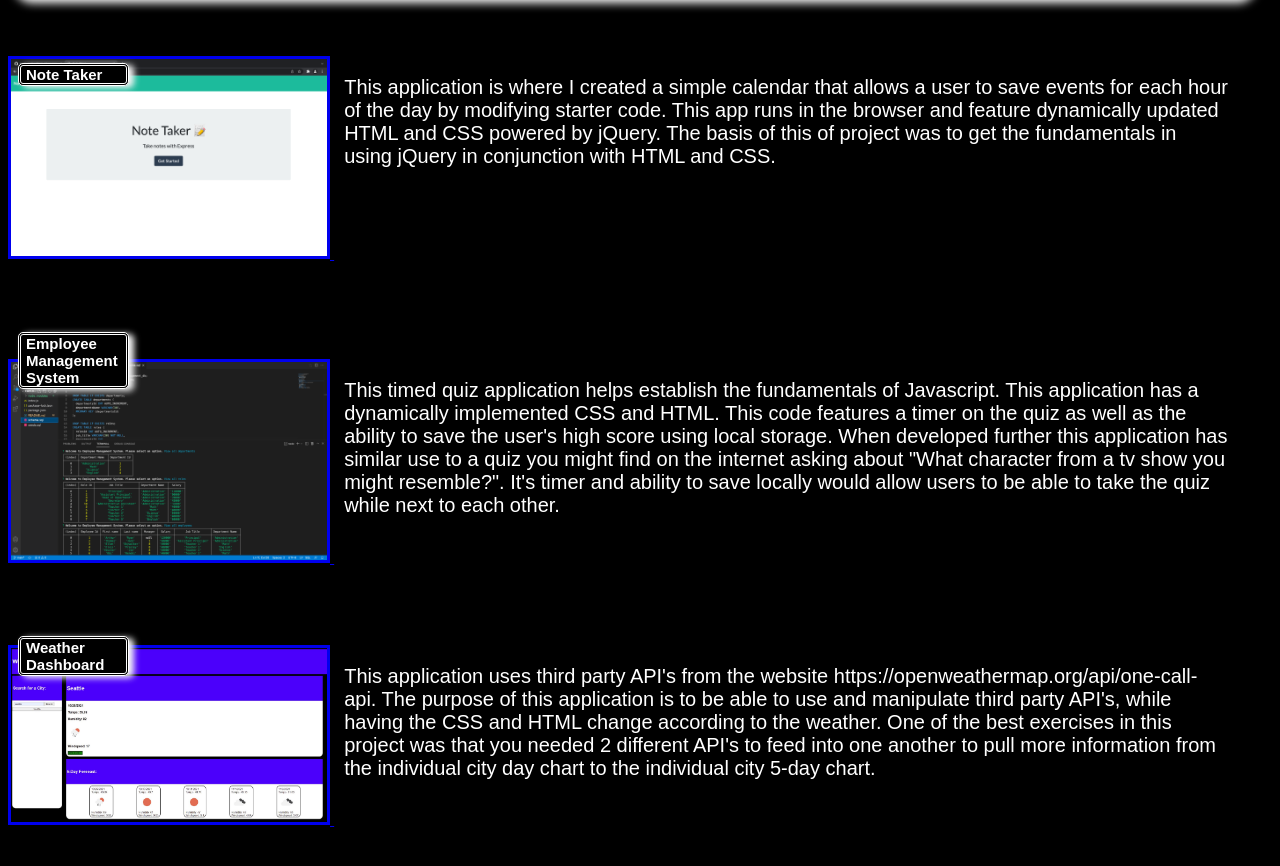
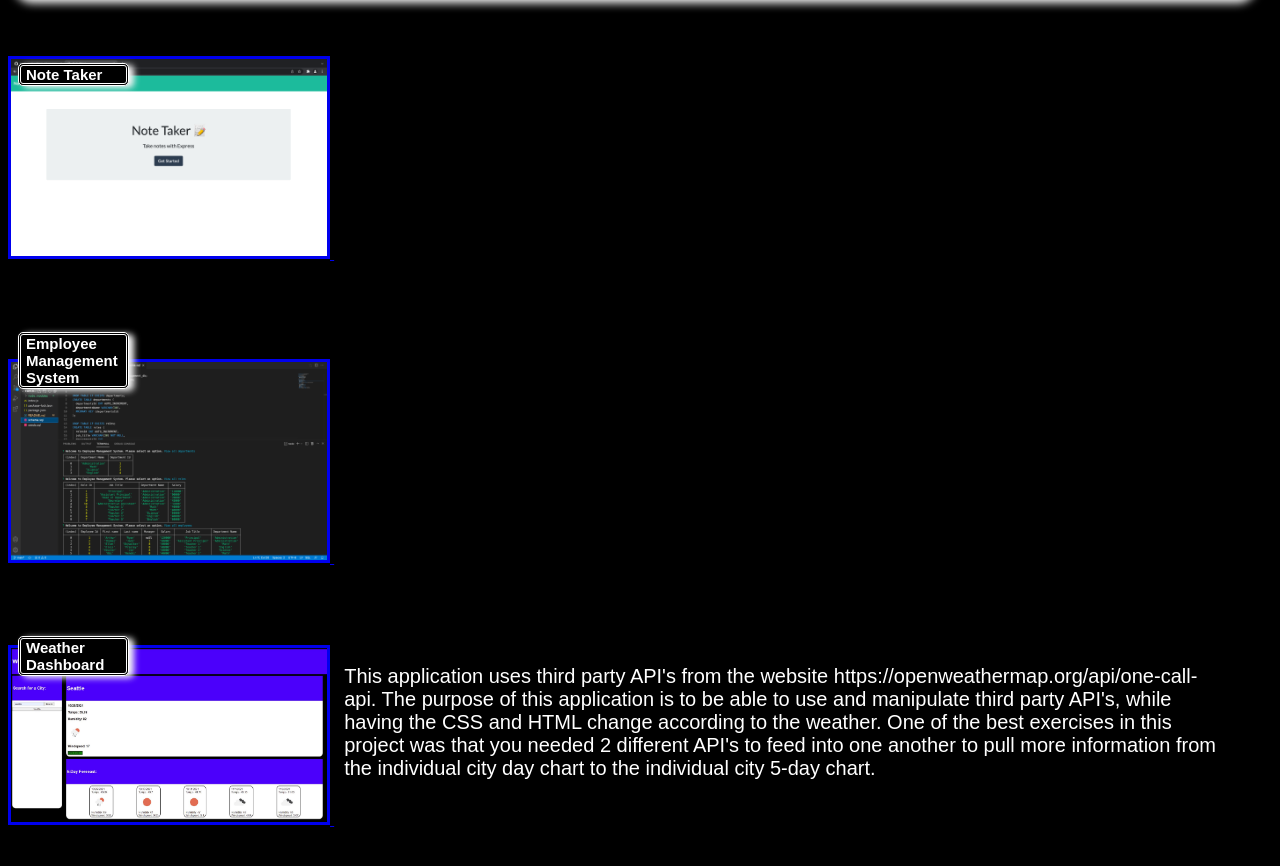
Before and after one commit to kevin-cortina/updated-portfolio-pt2, a plain HTML site: page index.html in a window 1280 px wide. Shown: the part 1831-2697 px from the top of the page. Drawn offline with Linux system fonts and the light colour scheme.

Commit message:
updating the projects information

```diff
--- a/index.html
+++ b/index.html
@@ -98,8 +98,7 @@
             <a href="https://github.com/kevin-cortina/Note-taker-new"> <img href="https://github.com/kevin-cortina/Daily_Calendar class=" class="Port-img-3" src="assets/images/note-taker-app.png" alt="PLACE HOLDER 1" style="width: 25%;"/>
             </a>
             <p id="description">
-                This application is where I created a simple calendar that allows a user to save events for each hour of the day by modifying starter code.
-                This app runs in the browser and feature dynamically updated HTML and CSS powered by jQuery. The basis of this of project was to get the fundamentals in using jQuery in conjunction with HTML and CSS.
+
             </p>
         </section>
     </section>
@@ -111,10 +110,7 @@
                 <a href="https://github.com/kevin-cortina/Employee_Management_System"> <img href="https://github.com/kevin-cortina/Employee_Management_System" class="Port-img-3" src="assets/images/EMS-app.png" alt="PLACE HOLDER 1" style="width: 25%;"/>
                 </a>
                 <p id="description">
-                   This timed quiz application helps establish the fundamentals of Javascript. This application has a dynamically implemented CSS and HTML.
-                   This code features a timer on the quiz as well as the ability to save the user's high score using local storage. When developed further
-                   this application has similar use to a quiz you might find on the internet asking about "What character from a tv show you might resemble?".
-                   It's timer and ability to save locally would allow users to be able to take the quiz while next to each other.
+
                 </p>
             </section>
         </section>
@@ -143,6 +139,9 @@
                     to figure out what 2 actors are in the same movies together witout having to use google and their expansive search results. We wanted to create a relative small and
                     concise application for the average movie-goer. For the first project I worked on creating the CSS and HTML for the application along with creating the cards
                     that the results are displayed on.
+
+                    We continued as a group to work on this for project 2. For this project we had to included a back end to the application. We went with letting the user be able to create a username, profile and bio on the application.
+                    The part that I work on was converting our previous HTML/CSS to handlebars.js. I would have to admit that the usage of handle bars was a challenge but we managed to prevail when we turned it in.
                 </p>
             </section>
         </section>
```
